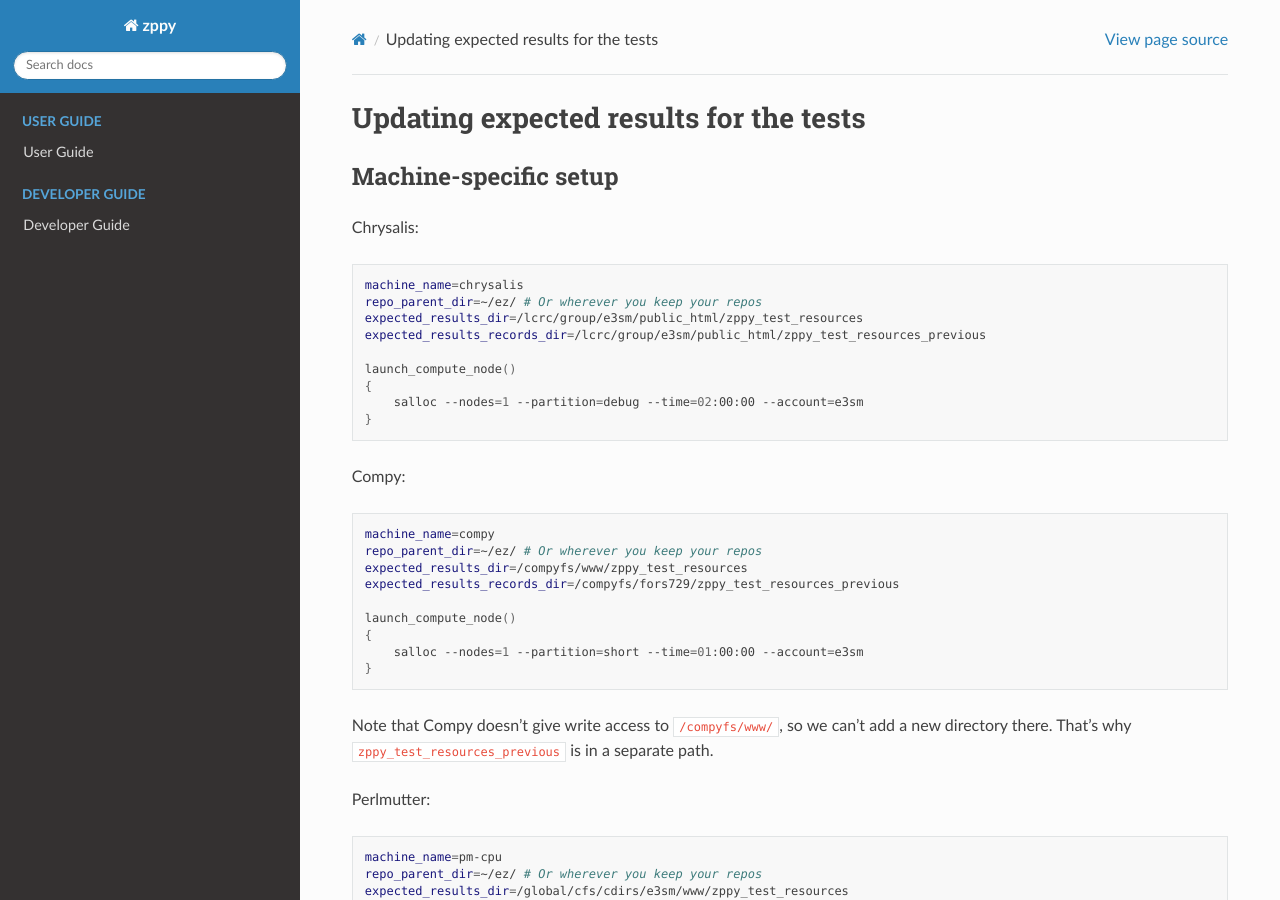
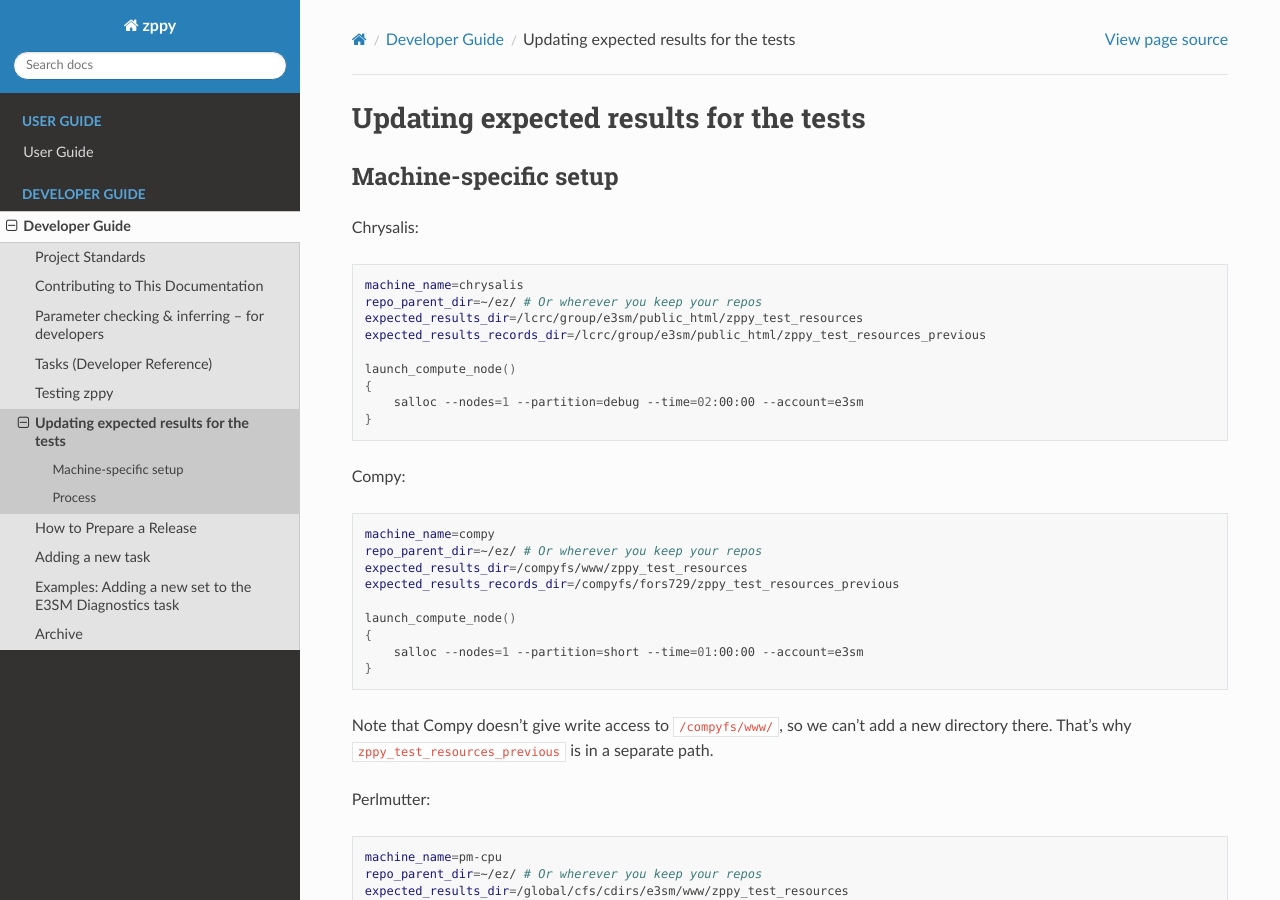
Before and after one commit to E3SM-Project/zppy, a Sphinx documentation site: the page built from docs/source/dev_guide/update_expected_results.rst, in a window 1280 px wide and 900 px high. Built offline with Sphinx 7.4.7 and the Read the Docs theme 3.1.0, drawn with Linux system fonts in a browser that asks for light colours; pages that are not in the unit, such as notebooks, are missing from menus; some of the changed lines change nothing that is shown.

Commit message:
Refine test doc references

```diff
--- a/docs/source/dev_guide/index.rst
+++ b/docs/source/dev_guide/index.rst
@@ -11,10 +11,9 @@ This guide covers everything needed to develop, test, and release ``zppy``.
    contributing
    parameters
    tasks/index
-   testing
-   release_testing
+   test
+   update_expected_results
    releases/index.rst
    new_task
    new_diags_set
-   tutorial_testing_e3sm_unified
    archive/index
```
Also changed, not shown: docs/source/dev_guide/test.rst (renamed from docs/source/dev_guide/tests.rst), docs/source/dev_guide/update_expected_results.rst (renamed from docs/source/dev_guide/test_expected_results.rst).
